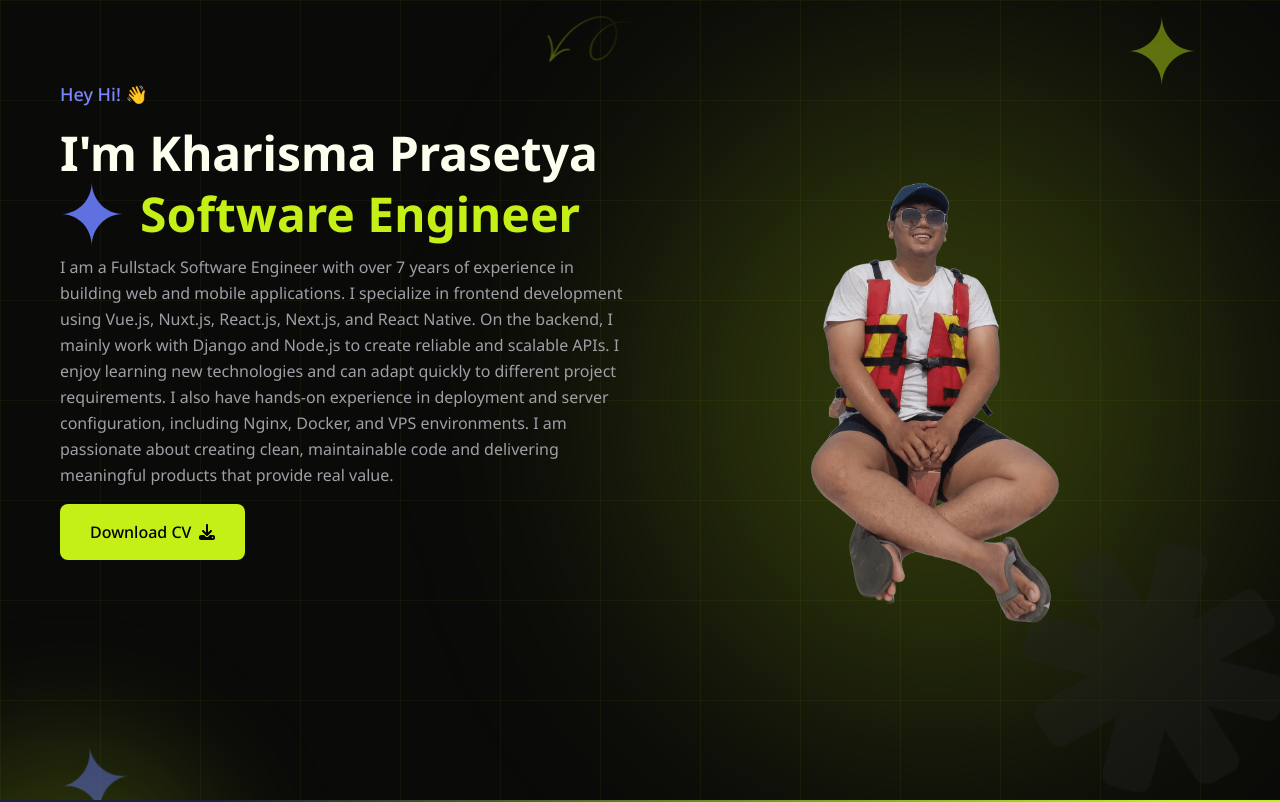
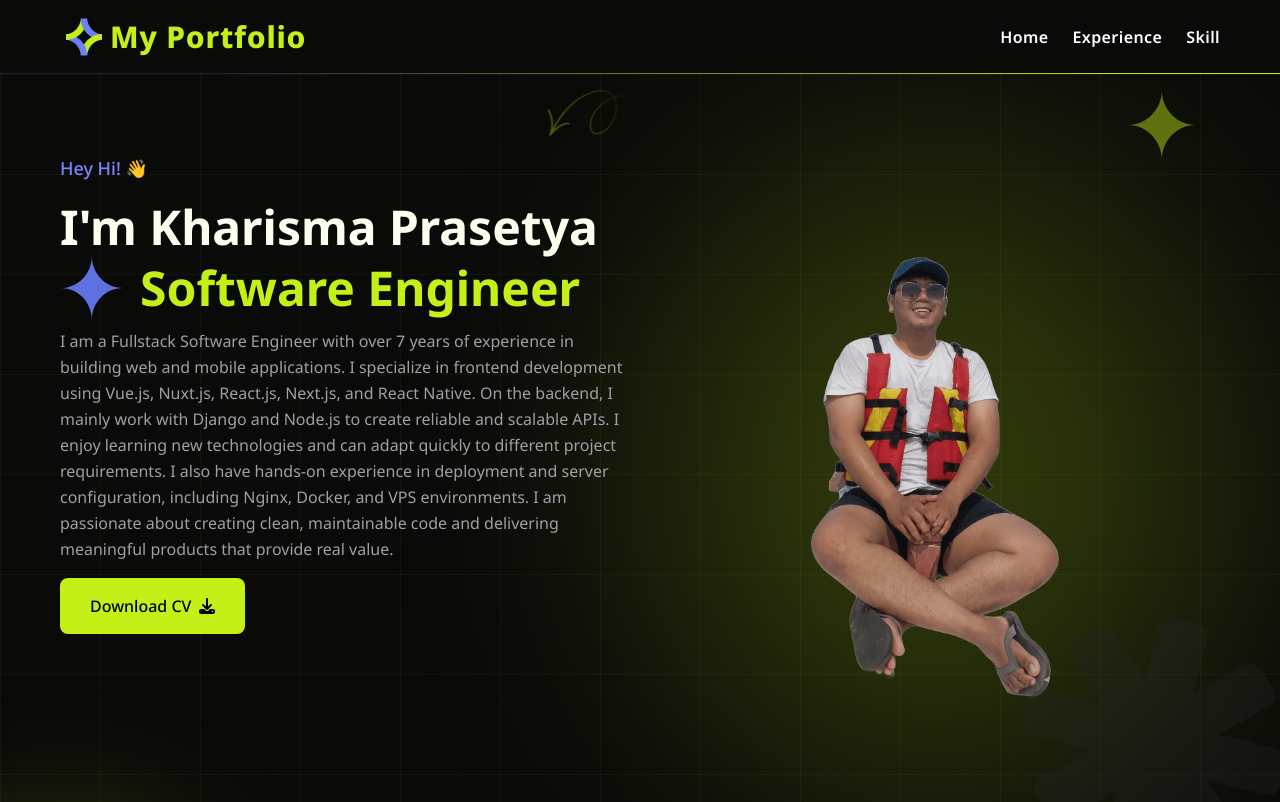
Before and after one commit to kharismaprasetya/cv_profile, a Next.js app: page / in a window 1280 px wide. Shown: the top 802 px of the page. Built offline with nearby package versions, Linux system fonts and the light colour scheme.

Commit message:
[DONE] Add top navbar

```diff
--- a/app/globals.css
+++ b/app/globals.css
@@ -38,6 +38,7 @@
 @import "../styles/css/component/footer.css";
 @import "../styles/css/component/skill-sliding.css";
 @import "../styles/css/component/skill.css";
+@import "../styles/css/component/top-navbar.css";
 
 /* Global styles */
 body {
--- a/app/page.tsx
+++ b/app/page.tsx
@@ -2,6 +2,7 @@ import type { Metadata } from 'next'
 import Experience from "@/components/experience/Experience";
 import Footer from "@/components/footer/Footer";
 import Introduction from "@/components/introduction/Introduction";
+import TopNavBar from '@/components/navbar/TopNavBar';
 import Skill from '@/components/skill/Skill';
 import SkillSliding from '@/components/skill/SkillSliding';
 
@@ -29,70 +30,12 @@ export const metadata: Metadata = {
 export default function Home() {
   return (
     <div>
+      <TopNavBar />
       <Introduction />
       <SkillSliding />
       <Experience />
       <Skill />
       <Footer />
     </div>
-    // <div className="flex min-h-screen items-center justify-center bg-zinc-50 font-sans dark:bg-black">
-    //   <main className="flex min-h-screen w-full max-w-3xl flex-col items-center justify-between py-32 px-16 bg-white dark:bg-black sm:items-start">
-    //     <Image
-    //       className="dark:invert"
-    //       src="/next.svg"
-    //       alt="Next.js logo"
-    //       width={100}
-    //       height={20}
-    //       priority
-    //     />
-    //     <div className="flex flex-col items-center gap-6 text-center sm:items-start sm:text-left">
-    //       <h1 className="max-w-xs text-3xl font-semibold leading-10 tracking-tight text-black dark:text-zinc-50">
-    //         To get started, edit the page.tsx file.
-    //       </h1>
-    //       <p className="max-w-md text-lg leading-8 text-zinc-600 dark:text-zinc-400">
-    //         Looking for a starting point or more instructions? Head over to{" "}
-    //         <a
-    //           href="https://vercel.com/templates?framework=next.js&utm_source=create-next-app&utm_medium=appdir-template-tw&utm_campaign=create-next-app"
-    //           className="font-medium text-zinc-950 dark:text-zinc-50"
-    //         >
-    //           Templates
-    //         </a>{" "}
-    //         or the{" "}
-    //         <a
-    //           href="https://nextjs.org/learn?utm_source=create-next-app&utm_medium=appdir-template-tw&utm_campaign=create-next-app"
-    //           className="font-medium text-zinc-950 dark:text-zinc-50"
-    //         >
-    //           Learning
-    //         </a>{" "}
-    //         center.
-    //       </p>
-    //     </div>
-    //     <div className="flex flex-col gap-4 text-base font-medium sm:flex-row">
-    //       <a
-    //         className="flex h-12 w-full items-center justify-center gap-2 rounded-full bg-foreground px-5 text-background transition-colors hover:bg-[#383838] dark:hover:bg-[#ccc] md:w-[158px]"
-    //         href="https://vercel.com/new?utm_source=create-next-app&utm_medium=appdir-template-tw&utm_campaign=create-next-app"
-    //         target="_blank"
-    //         rel="noopener noreferrer"
-    //       >
-    //         <Image
-    //           className="dark:invert"
-    //           src="/vercel.svg"
-    //           alt="Vercel logomark"
-    //           width={16}
-    //           height={16}
-    //         />
-    //         Deploy Now
-    //       </a>
-    //       <a
-    //         className="flex h-12 w-full items-center justify-center rounded-full border border-solid border-black/[.08] px-5 transition-colors hover:border-transparent hover:bg-black/[.04] dark:border-white/[.145] dark:hover:bg-[#1a1a1a] md:w-[158px]"
-    //         href="https://nextjs.org/docs?utm_source=create-next-app&utm_medium=appdir-template-tw&utm_campaign=create-next-app"
-    //         target="_blank"
-    //         rel="noopener noreferrer"
-    //       >
-    //         Documentation
-    //       </a>
-    //     </div>
-    //   </main>
-    // </div>
   );
 }
--- a/components/experience/Experience.tsx
+++ b/components/experience/Experience.tsx
@@ -64,7 +64,7 @@ export default function Experience() {
   ];
 
   return (
-    <section className="experience relative overflow-hidden">
+    <section id="experience" className="experience relative overflow-hidden">
       <div className="py-[80px] px-8 md:px-[60px]">
         {/* Title section */}
         <div>
--- a/components/introduction/Introduction.tsx
+++ b/components/introduction/Introduction.tsx
@@ -3,7 +3,7 @@ import { FaDownload } from "react-icons/fa6";
 
 export default function Introduction() {
   return (
-    <section className="introduction h-dvh">
+    <section id="introduction" className="introduction h-dvh">
       <div className="bg-grid md:grid md:grid-cols-2 md:gap-4 py-4 md:py-[10vh] px-8 md:px-[60px] h-dvh">
         <div className="relative">
           <div className="introduction__subtitle font-medium mb-[1rem] text-indigo-400 text-base md:text-lg">
--- /dev/null
+++ b/components/navbar/TopNavBar.tsx
@@ -0,0 +1,34 @@
+import Image from "next/image";
+
+export default function TopNavBar() {
+  return (
+    <header className="relative">
+      <nav className="navbar__top w-full flex items-center justify-between px-8 md:px-[60px] py-3 bg-main text-white">
+        <div className="flex items-center text-3xl font-extrabold text-brand tracking-wide">
+          <Image src="/icons/brand.png" alt="Brand" preload={true} width={50} height={50} />
+          My Portfolio
+        </div>
+        <div className="flex gap-6 font-semibold tracking-wide">
+          <a
+            href="#introduction"
+            className="hover:text-indigo-400 hover:scale-[110%] transition-transform duration-500"
+          >
+            Home
+          </a>
+          <a
+            href="#experience"
+            className="hover:text-indigo-400 hover:scale-[110%] transition-transform duration-500"
+          >
+            Experience
+          </a>
+          <a
+            href="#skill"
+            className="hover:text-indigo-400 hover:scale-[110%] transition-transform duration-500"
+          >
+            Skill
+          </a>
+        </div>
+      </nav>
+    </header>
+  );
+}
--- a/components/skill/Skill.tsx
+++ b/components/skill/Skill.tsx
@@ -203,7 +203,7 @@ export default function Skill() {
     },
   ];
   return (
-    <section className="skill relative overflow-hidden">
+    <section id="skill" className="skill relative overflow-hidden">
       <div className="bg-grid py-[80px] px-8 md:px-[60px]">
         {/* Title section */}
         <div>
--- /dev/null
+++ b/styles/css/component/top-navbar.css
@@ -0,0 +1,18 @@
+@layer components {
+  .navbar__top {
+    &::after {
+      background: linear-gradient(
+        108.73deg,
+        rgba(107, 127, 255, 0.2) 16.88%,
+        #c4ef17 91.69%
+      );
+      /* background: radial-gradient(circle, rgba(107, 127, 255, 0.2) 25%, #c4ef17 85%); */
+      content: "";
+      height: 1.5px;
+      left: 0;
+      bottom: 0;
+      position: absolute;
+      width: 100%;
+    }
+  }
+}
```
Also changed, not shown: public/icons/brand.png (added).
